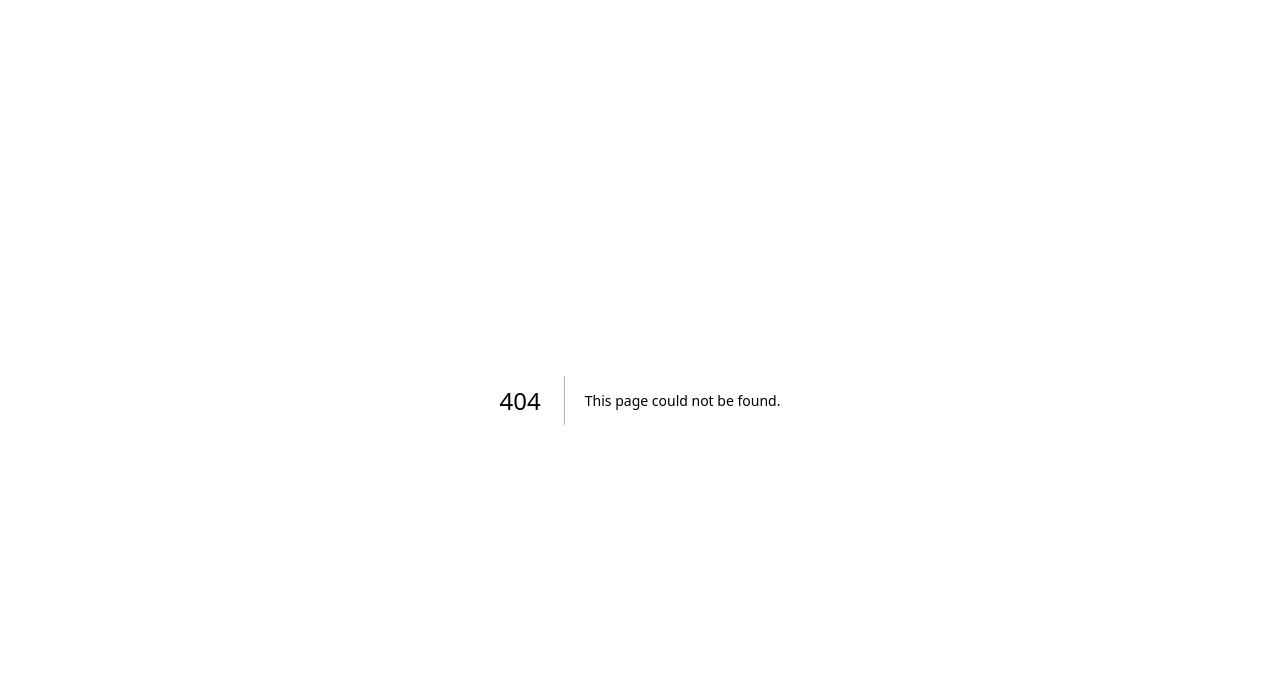
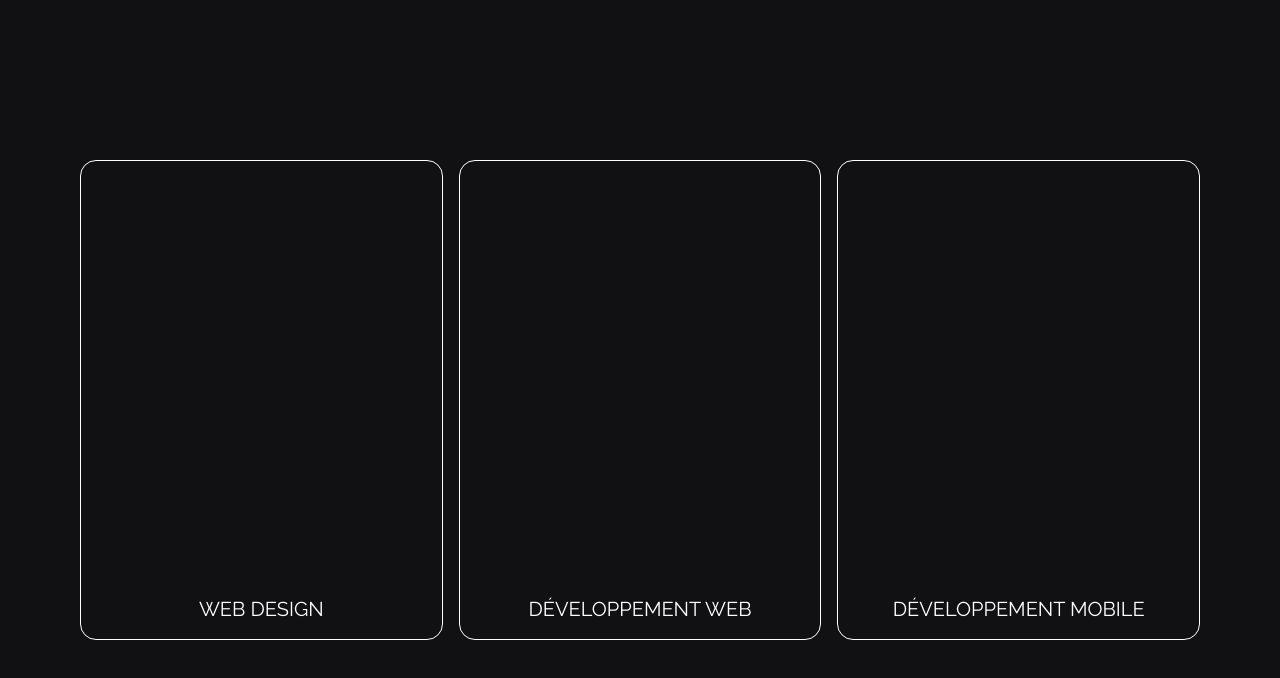
Before and after one commit to cabitibaly/next-draft, a Next.js app: page /portfolio/service-section in a window 1280 px wide. Before the commit this address had no page. Shown: the top 678 px of the page. Built offline with nearby package versions, Linux system fonts and the light colour scheme.

Commit message:
animation sur service-section => en cours

```diff
--- a/src/app/portfolio/parallax/page.tsx
+++ b/src/app/portfolio/parallax/page.tsx
@@ -18,11 +18,9 @@ gsap.registerPlugin(ScrollTrigger, useGSAP)
 
 const Parallax = () => {
     const navRef = useRef<HTMLDivElement>(null)
-    const previewRef = useRef<HTMLDivElement>(null)
     const [activeIndex, setActiveIndex] = useState(0)
 
     useGSAP(() => {
-        const colors =["#111113", "#fb2c36", "#737373", "#fb64b6", "#05df72"]
 
         gsap.utils.toArray<HTMLDivElement>(".parallax-container").forEach((container, index) => {
             const img = container.querySelector("img")
@@ -40,7 +38,6 @@ const Parallax = () => {
                         start: "top bottom",
                         end: "bottom top",
                         scrub: true,
-                        markers: true,
                     }
                 }
             )
--- /dev/null
+++ b/src/app/portfolio/service-section/page.tsx
@@ -0,0 +1,75 @@
+"use client"
+
+import gsap from "gsap"
+import { useRef, useState } from "react"
+
+
+function Service() {
+    const [activeIndex, setActiveIndex] = useState<number | null>(null)
+    const firstRef = useRef<HTMLDivElement>(null)
+    const secondRef = useRef<HTMLDivElement>(null)
+    const thirdRef = useRef<HTMLDivElement>(null)
+
+    const onMouseEnter = (index: number) => {
+        const refs = [firstRef, secondRef, thirdRef]
+        setActiveIndex(index)
+
+        refs.forEach((ref, i) => {
+            gsap.to(ref.current, {
+                width: i === index ? "80%" : "10%",
+                ease: "power4.inOut",
+                duration: 0.5,
+            })
+        })
+    }
+
+    const onMouseLeave = () => {
+        gsap.to([firstRef.current, secondRef.current, thirdRef.current], {
+            width: "33.333333%",
+            ease: "power4.inOut",
+            duration: 0.5,
+        })
+
+        setActiveIndex(null)
+    }
+
+    return (
+        <div className='px-20 bg-[#111113] w-screen h-screen flex items-center justify-center gap-4'>
+            <div onMouseEnter={() => onMouseEnter(0)} onMouseLeave={() => onMouseLeave()}  ref={firstRef} className='group border border-white p-4 w-1/3 h-3/5 overflow-hidden rounded-2xl flex items-end justify-center'>
+                <div
+                    className={`
+                        text-xl text-white transition-all duration-500
+                       whitespace-nowrap uppercase
+                        ${activeIndex === 0 || activeIndex === null ? "rotate-0" : "-rotate-90 -translate-y-16"}
+                    `}
+                >
+                    WEB DESIGN
+                </div>
+            </div>
+            <div onMouseEnter={() => onMouseEnter(1)} onMouseLeave={() => onMouseLeave()} ref={secondRef} className='border border-white p-4 w-1/3 h-3/5 rounded-2xl overflow-hidden flex items-end justify-center'>
+                <div
+                    className={`
+                        text-xl text-white transition-all duration-500
+                       whitespace-nowrap uppercase
+                        ${activeIndex === 1 || activeIndex === null ? "rotate-0" : "-rotate-90 -translate-y-28"}
+                    `}
+                >
+                    Développement web
+                </div>
+            </div>
+            <div onMouseEnter={() => onMouseEnter(2)} onMouseLeave={() => onMouseLeave()} ref={thirdRef} className='border border-white p-4 w-1/3 h-3/5 rounded-2xl overflow-hidden flex items-end justify-center'>
+                <div
+                    className={`
+                        text-xl text-white transition-all duration-500
+                       whitespace-nowrap uppercase
+                        ${activeIndex === 2 || activeIndex === null ? "rotate-0" : "-rotate-90 -translate-y-32"}
+                    `}
+                >
+                    Développement Mobile
+                </div>
+            </div>
+        </div>
+    )
+}
+
+export default Service
```
